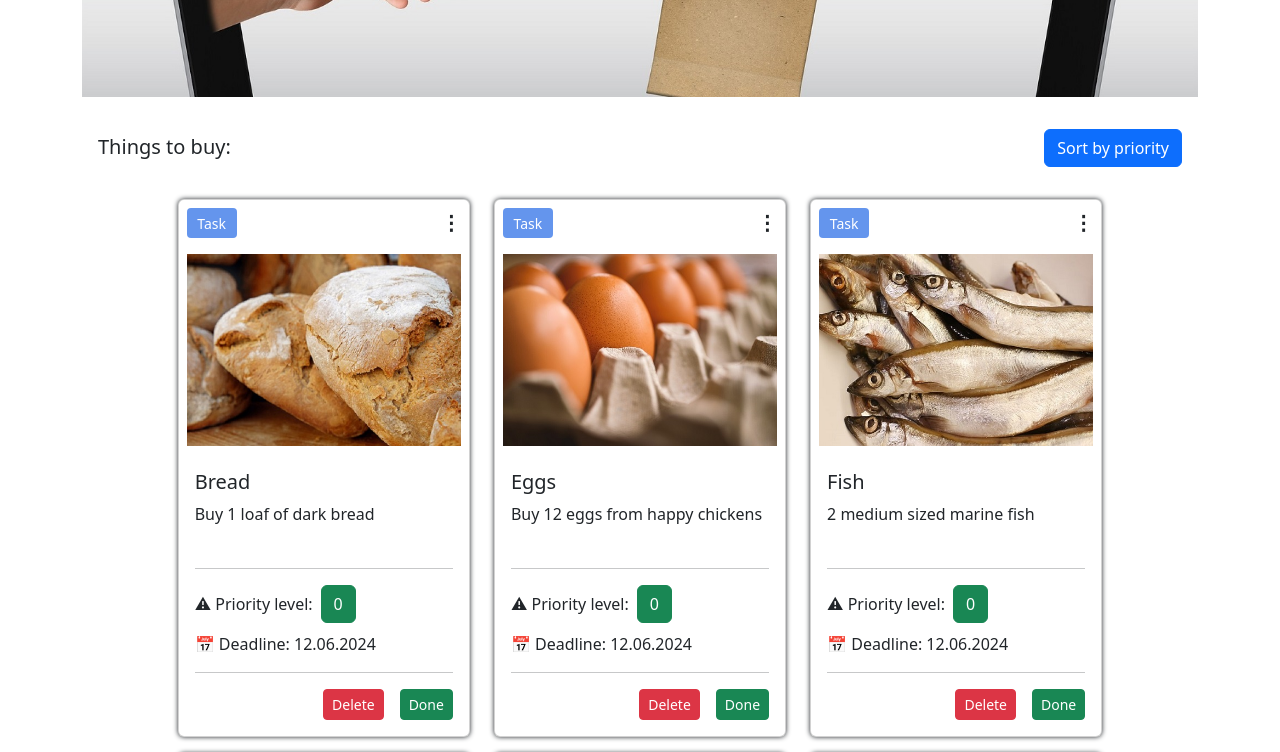
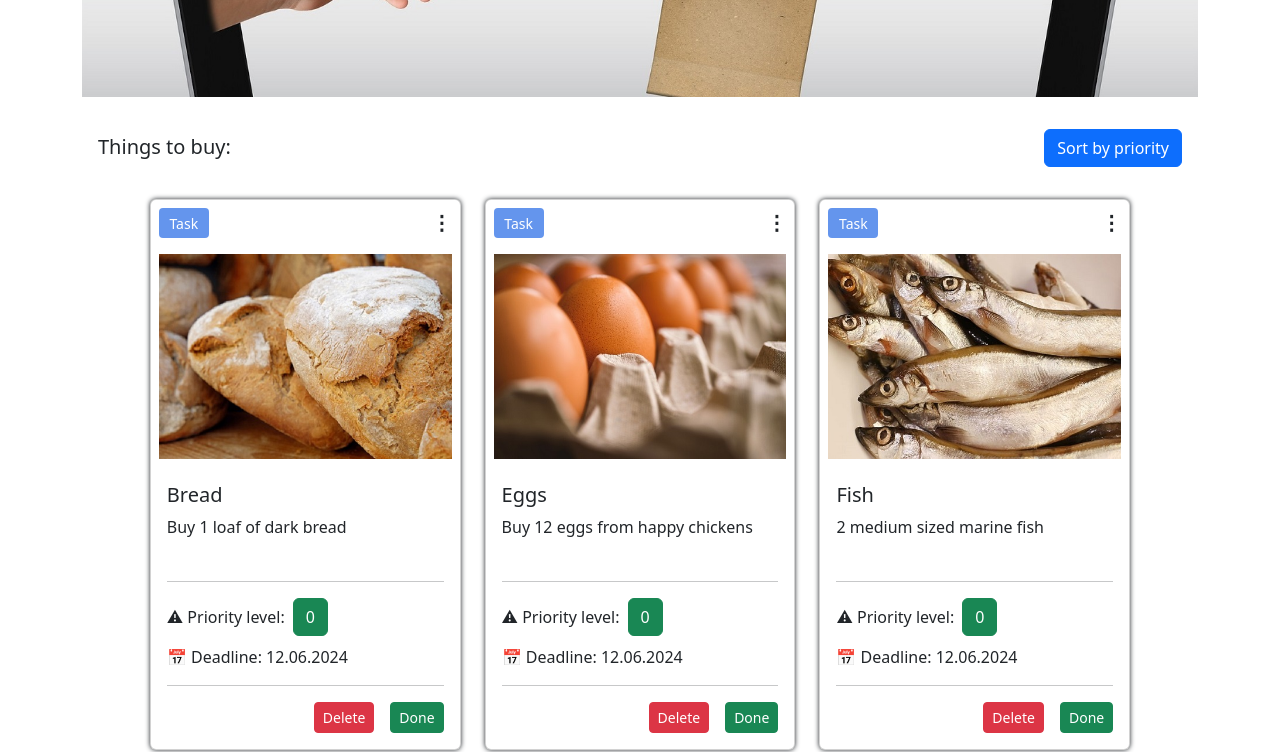
Before and after one commit to Stumpjumper1804/Shopping_Planner, a plain HTML site: page index.html in a window 1280 px wide. Shown: the part 336-1088 px from the top of the page. Drawn offline with nearby package versions, Linux system fonts and the light colour scheme.

Commit message:
xs screen main body 100 % width

```diff
--- a/CSS/style.css
+++ b/CSS/style.css
@@ -56,7 +56,7 @@ i {
 }
 
 .main-body {
-  width: 85%;
+  width: 90%;
 }
 
 /* Styling of footer section */
@@ -92,8 +92,8 @@ footer {
   width: 200px;
 }
 
-/* @media screen and (max-width: 768px) {
-  .card-outer-div {
+@media screen and (max-width: 575px) {
+  .main-body {
     width: 100%;
   }
-} */
+}
```
